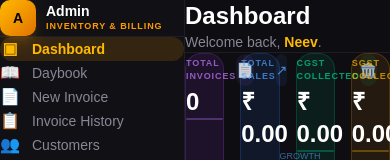
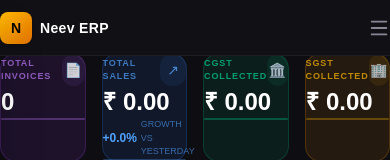
Before and after one commit to Blazed-RJ/SHOP, a Next.js app: page / in a window 390 px wide. Shown: the top 160 px of the page. Built offline with nearby package versions, Linux system fonts and the light colour scheme; no server answers; the database is empty.

Commit message:
feat: implement responsive mobile AppShell and fluid login UI optimizations

```diff
--- a/src/app/(app)/layout.tsx
+++ b/src/app/(app)/layout.tsx
@@ -1,13 +1,9 @@
-// App layout — wraps all authenticated pages with the sidebar
-import Sidebar from '@/components/Sidebar';
+import AppShell from '@/components/AppShell';
 
 export default function AppLayout({ children }: { children: React.ReactNode }) {
   return (
-    <div className="flex min-h-screen bg-[#0e0d12]">
-      <Sidebar />
-      <main className="flex-1 overflow-auto">
-        {children}
-      </main>
-    </div>
+    <AppShell>
+      {children}
+    </AppShell>
   );
 }
--- a/src/app/(app)/page.tsx
+++ b/src/app/(app)/page.tsx
@@ -11,7 +11,7 @@
     getExpiringBatches(30),
   ]);
 
-  const totalGst = summary.totalCgstPaise + summary.totalSgstPaise + summary.totalIgstPaise;
+  // const totalGst = summary.totalCgstPaise + summary.totalSgstPaise + summary.totalIgstPaise;
 
   return (
     <div className="p-6 space-y-6">
@@ -60,7 +60,7 @@
       <div>
         <div className="flex items-center gap-2 mb-3">
           <div className="w-1 h-5 bg-amber-400 rounded-full" />
-          <h2 className="text-sm font-semibold text-white">Today's Overview</h2>
+          <h2 className="text-sm font-semibold text-white">Today&apos;s Overview</h2>
         </div>
         <div className="grid grid-cols-4 gap-4">
           <OverviewCard label="CASH IN HAND" value="₹ 0.00" icon="💵" color="emerald" />
--- a/src/app/actions/sale-transactions.ts
+++ b/src/app/actions/sale-transactions.ts
@@ -5,6 +5,7 @@
 import { eq, sql, asc } from 'drizzle-orm';
 import { serializeData } from '@/utils/bigint-middleware';
 
+// eslint-disable-next-line @typescript-eslint/no-explicit-any
 export async function processSaleTransaction(payload: any) {
   // payload: { cashierId, storeId, customerId?, grandTotalPaise, subtotalPaise...,
   //            items: [{ inventoryItemId, quantity, priceAtSalePaise, unit... }] }
@@ -83,6 +84,7 @@
 
     return { success: true, data: serializeData(result) };
 
+  // eslint-disable-next-line @typescript-eslint/no-explicit-any
   } catch (error: any) {
     return { success: false, error: error.message };
   }
--- /dev/null
+++ b/src/components/AppShell.tsx
@@ -0,0 +1,53 @@
+'use client';
+
+import { useState } from 'react';
+import Sidebar from './Sidebar';
+import { Menu, X } from 'lucide-react';
+
+export default function AppShell({ children }: { children: React.ReactNode }) {
+  const [mobileMenuOpen, setMobileMenuOpen] = useState(false);
+
+  return (
+    <div className="flex h-screen bg-[#0e0d12] overflow-hidden">
+      {/* Mobile Header (Sticky Top) */}
+      <div className="md:hidden fixed top-0 left-0 right-0 h-14 bg-[#111014] border-b border-[#1e1d24] z-40 flex items-center justify-between px-4">
+        <div className="flex items-center gap-2">
+          <div className="w-8 h-8 rounded-lg bg-gradient-to-br from-amber-400 to-amber-600 flex items-center justify-center text-black font-black text-sm shadow-sm transition-transform hover:scale-105">
+            N
+          </div>
+          <span className="text-white font-bold text-sm tracking-wide">Neev ERP</span>
+        </div>
+        <button
+          onClick={() => setMobileMenuOpen(!mobileMenuOpen)}
+          className="p-1.5 text-[#8a8695] hover:text-white transition-colors"
+        >
+          {mobileMenuOpen ? <X size={22} /> : <Menu size={22} />}
+        </button>
+      </div>
+
+      {/* Sidebar - Desktop (Fixed) & Mobile (Drawer) */}
+      <div
+        className={`fixed md:static inset-y-0 left-0 z-50 transform transition-transform duration-300 ease-in-out ${
+          mobileMenuOpen ? 'translate-x-0' : '-translate-x-full md:translate-x-0'
+        }`}
+      >
+        <Sidebar onCloseMobile={() => setMobileMenuOpen(false)} />
+      </div>
+
+      {/* Mobile Overlay */}
+      {mobileMenuOpen && (
+        <div
+          className="md:hidden fixed inset-0 bg-black/60 z-40 backdrop-blur-sm transition-opacity"
+          onClick={() => setMobileMenuOpen(false)}
+        />
+      )}
+
+      {/* Main Content */}
+      <main className="flex-1 flex flex-col min-w-0 h-full overflow-hidden relative pt-14 md:pt-[env(safe-area-inset-top,0px)]">
+        <div className="flex-1 overflow-auto p-4 md:p-6 lg:p-8 custom-scrollbar">
+          {children}
+        </div>
+      </main>
+    </div>
+  );
+}
--- a/src/components/Sidebar.tsx
+++ b/src/components/Sidebar.tsx
@@ -26,7 +26,11 @@
   { icon: '⚙️', label: 'Settings', href: '/settings' },
 ];
 
-export default function Sidebar() {
+interface SidebarProps {
+  onCloseMobile?: () => void;
+}
+
+export default function Sidebar({ onCloseMobile }: SidebarProps) {
   const pathname = usePathname();
   const { data: session } = useSession();
   const [isDark, setIsDark] = useState(true);
@@ -37,9 +41,10 @@
   const initial = userName.charAt(0).toUpperCase();
 
   return (
-    <aside className="sidebar w-[185px] min-h-screen bg-[#111014] flex flex-col border-r border-[#1e1d24] shrink-0">
+    <aside className="sidebar w-[250px] md:w-[185px] h-full min-h-screen bg-[#111014] flex flex-col border-r border-[#1e1d24] shrink-0 shadow-2xl md:shadow-none">
       {/* Brand */}
-      <div className="flex items-center gap-2.5 px-4 py-4 border-b border-[#1e1d24]">
+      <div className="flex items-center justify-between px-4 py-4 border-b border-[#1e1d24]">
+        <div className="flex items-center gap-2.5">
           <div className="w-9 h-9 rounded-[10px] bg-gradient-to-br from-amber-400 to-amber-600 flex items-center justify-center text-black font-black text-sm shadow-lg shadow-amber-500/20">
             {initial}
           </div>
@@ -47,6 +52,16 @@
             <div className="text-white font-semibold text-sm leading-tight truncate">{userName}</div>
             <div className="text-amber-500 text-[9px] font-semibold uppercase tracking-widest">Inventory &amp; Billing</div>
           </div>
+        </div>
+
+        {/* Mobile Close Button */}
+        {onCloseMobile && (
+          <button onClick={onCloseMobile} className="md:hidden text-[#8a8695] hover:text-white p-1">
+            <svg width="20" height="20" viewBox="0 0 24 24" fill="none" stroke="currentColor" strokeWidth="2">
+              <path d="M18 6L6 18M6 6l12 12" />
+            </svg>
+          </button>
+        )}
       </div>
 
       {/* Nav */}
--- a/src/components/providers/QueryProvider.tsx
+++ b/src/components/providers/QueryProvider.tsx
@@ -18,7 +18,7 @@
   useEffect(() => {
     // Only access navigator on client
     if (typeof navigator !== 'undefined') {
-      setIsOffline(!navigator.onLine);
+      setTimeout(() => setIsOffline(!navigator.onLine), 0);
     }
 
     const handleOnline = () => setIsOffline(false);
```
Also changed, not shown: src/app/login/page.tsx (+5 -5 lines), lint-results.txt (added). Lines whose indentation alone changed are shown as unchanged.
